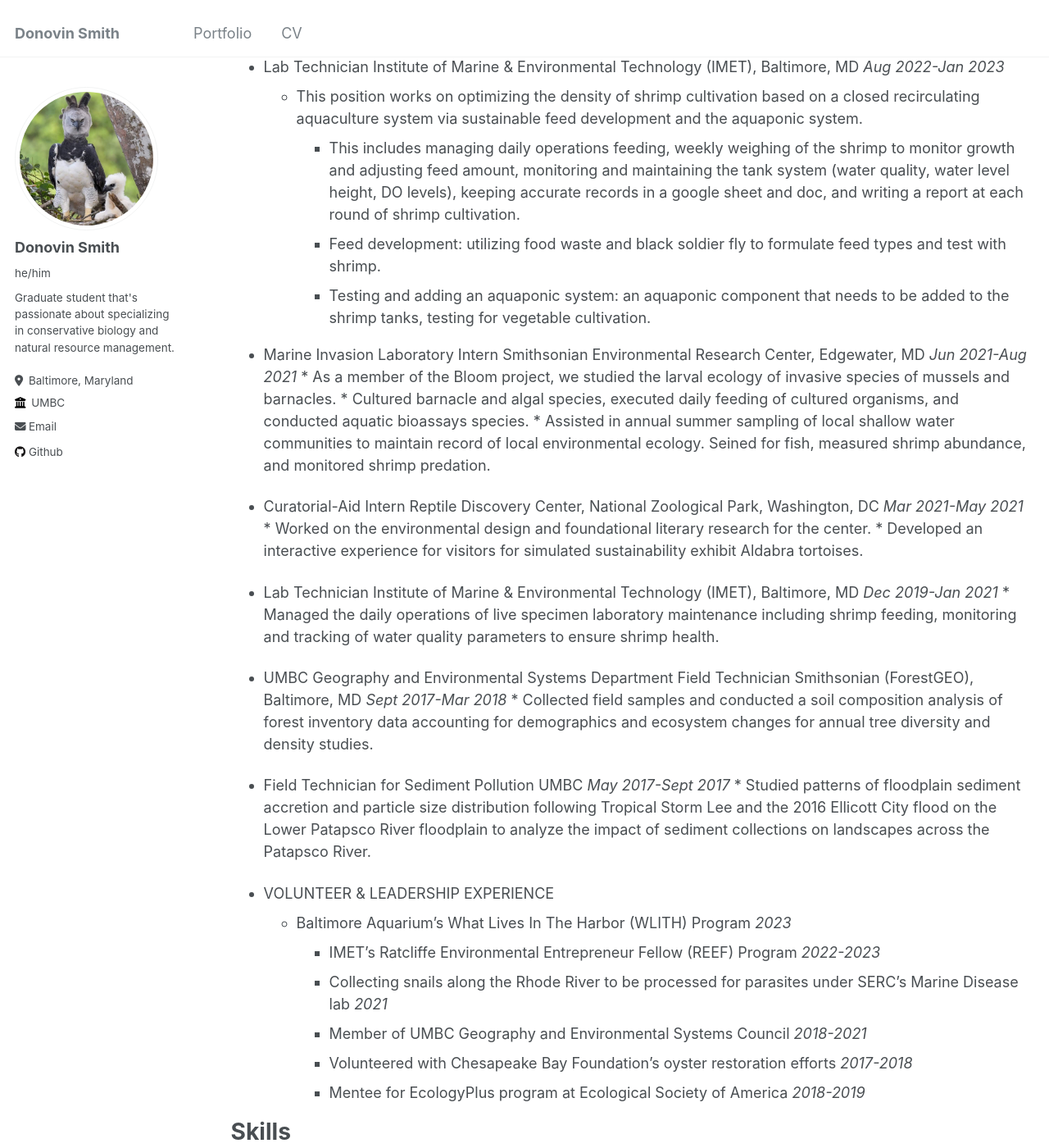
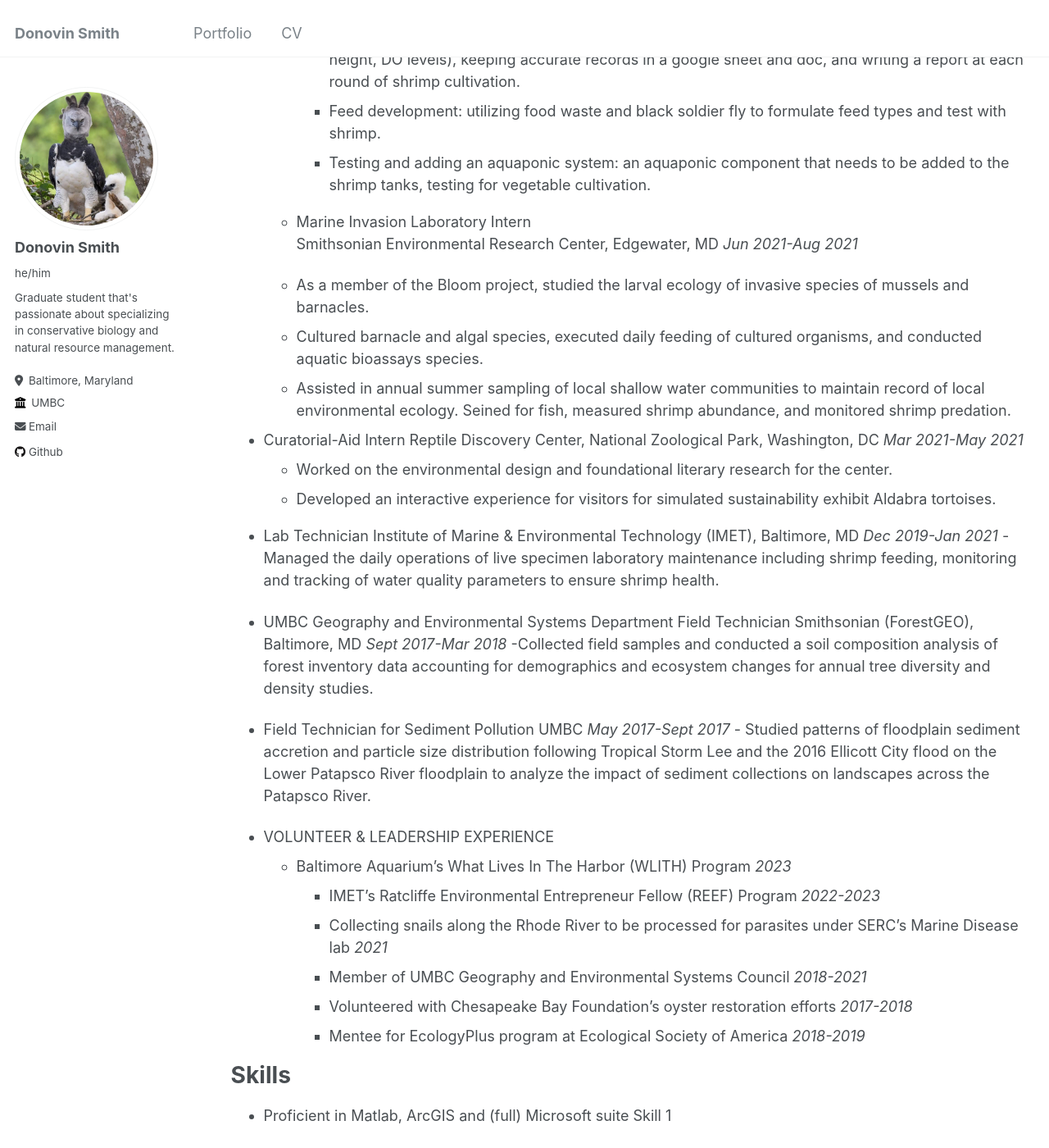
Before and after one commit to Donovin89/Donovin89.github.io, a Jekyll site: the page built from _pages/cv.md, in a window 1280 px wide and 1400 px high, scrolled down 1262 px. Shown: the whole window at 82% size. Built offline with Jekyll 4.4.1, drawn with Linux system fonts in a browser that asks for light colours; some of the changed text lies outside the part shown.

Commit message:
Update cv.md

```diff
--- a/_pages/cv.md
+++ b/_pages/cv.md
@@ -56,28 +48,30 @@ _Dec 2022-Mar 2023_
   	* Feed development: utilizing food waste and black soldier fly to formulate feed types and test with shrimp.
   	* Testing and adding an aquaponic system: an aquaponic component that needs to be added to the shrimp tanks, testing for vegetable cultivation.
 
-* Marine Invasion Laboratory Intern
-  Smithsonian Environmental Research Center, Edgewater, MD		                                            _Jun 2021-Aug 2021_
-  	* As a member of the Bloom project, we studied the larval ecology of invasive species of mussels and barnacles.
-  	* Cultured barnacle and algal species, executed daily feeding of cultured organisms, and conducted aquatic bioassays species.
-  	* Assisted in annual summer sampling of local shallow water communities to maintain record of local environmental ecology. Seined for fish, measured shrimp abundance, and monitored shrimp predation.
+  * Marine Invasion Laboratory Intern
+    Smithsonian Environmental Research Center, Edgewater, MD                                                    _Jun 2021-Aug 2021_
+
+  - As a member of the Bloom project, studied the larval ecology of invasive species of mussels and barnacles.
+  - Cultured barnacle and algal species, executed daily feeding of cultured organisms, and conducted aquatic bioassays species.
+  - Assisted in annual summer sampling of local shallow water communities to maintain record of local environmental ecology. Seined for fish, measured shrimp abundance, and monitored shrimp predation.
+
 
 * Curatorial-Aid Intern
   Reptile Discovery Center, National Zoological Park, Washington, DC	                                       _Mar 2021-May 2021_
-  	* Worked on the environmental design and foundational literary research for the center.
-  	* Developed an interactive experience for visitors for simulated sustainability exhibit Aldabra tortoises.
+  - Worked on the environmental design and foundational literary research for the center.
+  - Developed an interactive experience for visitors for simulated sustainability exhibit Aldabra tortoises.
 
 * Lab Technician
   Institute of Marine & Environmental Technology (IMET), Baltimore, MD	                                     _Dec 2019-Jan 2021_
-  	* Managed the daily operations of live specimen laboratory maintenance including shrimp feeding, monitoring and tracking of water quality parameters to ensure shrimp health.
+  	- Managed the daily operations of live specimen laboratory maintenance including shrimp feeding, monitoring and tracking of water quality parameters to ensure shrimp health.
 
 * UMBC Geography and Environmental Systems Department Field Technician
   Smithsonian (ForestGEO), Baltimore, MD 			                                      	     	                 _Sept 2017-Mar 2018_
-  	* Collected field samples and conducted a soil composition analysis of forest inventory data accounting for demographics and ecosystem changes for annual tree diversity and density studies.
+  	-Collected field samples and conducted a soil composition analysis of forest inventory data accounting for demographics and ecosystem changes for annual tree diversity and density studies.
 
 * Field Technician for Sediment Pollution
   UMBC 	 	 	 		                                                                                           _May 2017-Sept 2017_
-  	* Studied patterns of floodplain sediment accretion and particle size distribution following Tropical Storm Lee and the 2016 Ellicott City flood on the Lower Patapsco River floodplain to analyze the impact of sediment collections on landscapes across the Patapsco River.
+  	- Studied patterns of floodplain sediment accretion and particle size distribution following Tropical Storm Lee and the 2016 Ellicott City flood on the Lower Patapsco River floodplain to analyze the impact of sediment collections on landscapes across the Patapsco River.
 
 * VOLUNTEER & LEADERSHIP EXPERIENCE
 	* Baltimore Aquarium’s What Lives In The Harbor (WLITH) Program                                         _2023_
```
Also changed, not shown: other parts of _pages/cv.md (+1 -9 lines).
